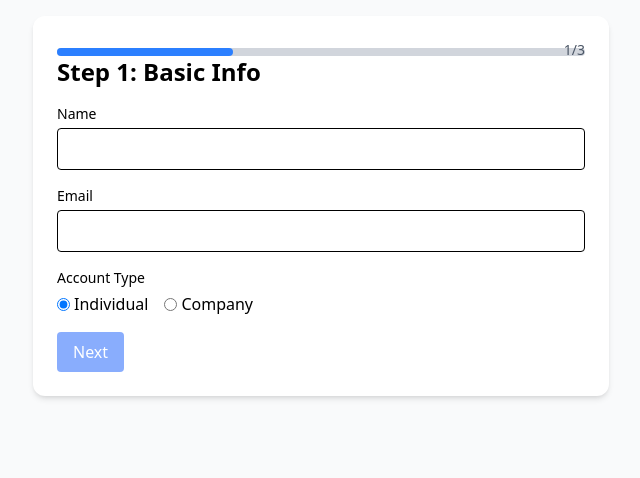
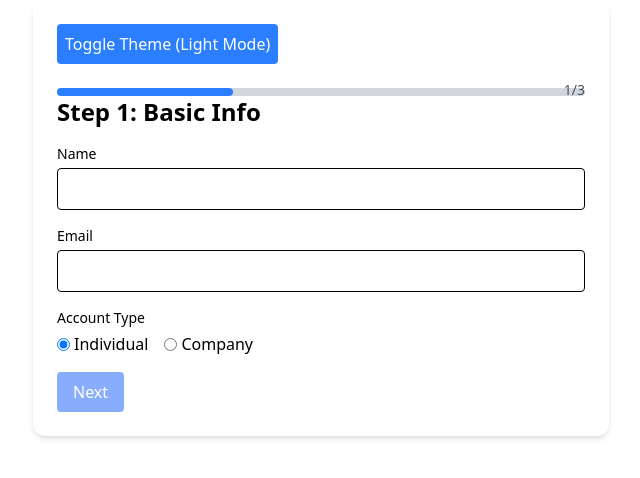
Before and after one commit to mohamedragaey/multi-step-app, a React (Vite) app: page /step1 in a window 1280 px wide. Shown: the top 478 px of the page, without its empty margins (319-959 px from the left). Built offline with nearby package versions, Linux system fonts and the light colour scheme; the HTML template or start-up script is replaced by a standard one.

Commit message:
feat: implement Toggle theme (light / dark) functionality

```diff
--- a/src/App.tsx
+++ b/src/App.tsx
@@ -1,15 +1,25 @@
 import { BrowserRouter as Router } from 'react-router-dom';
 import AppRoutes from './routes/AppRoutes';
 import ProgressBar from './components/ProgressBar';
+import ThemeToggle from './components/ThemeToggle';
+import React from 'react';
+import { useSelector } from 'react-redux';
+import { RootState } from './store/store';
 
 const App = () => {
+  const theme = useSelector((state: RootState) => state.theme.mode);
+
+  // Apply theme class to the body
+  React.useEffect(() => {
+    document.body.className = theme;  // 'light' or 'dark'
+  }, [theme]);
+
   return (
     <Router>
-      <div className="min-h-screen bg-gray-50 p-4">
-        <div className="max-w-xl mx-auto bg-white shadow-md p-6 rounded-xl">
-          <ProgressBar />
-          <AppRoutes />
-        </div>
+      <div className="max-w-xl mx-auto bg-white shadow-md p-6 rounded-xl">
+        <ThemeToggle />
+        <ProgressBar />
+        <AppRoutes />
       </div>
     </Router>
   );
--- /dev/null
+++ b/src/components/ThemeToggle.tsx
@@ -0,0 +1,24 @@
+import { useDispatch, useSelector } from 'react-redux';
+import { RootState } from '../store/store';
+import { toggleTheme } from '../features/theme/themeSlice';
+
+const ThemeToggle = () => {
+  const dispatch = useDispatch();
+  const theme = useSelector((state: RootState) => state.theme.mode);
+
+  // Toggle the theme
+  const handleThemeToggle = () => {
+    dispatch(toggleTheme());
+  };
+
+  return (
+    <button
+      onClick={handleThemeToggle}
+      className="mb-4 p-2 bg-blue-500 text-white rounded"
+    >
+      Toggle Theme ({theme === 'light' ? 'Light' : 'Dark'} Mode)
+    </button>
+  );
+};
+
+export default ThemeToggle;
--- /dev/null
+++ b/src/features/theme/themeSlice.ts
@@ -0,0 +1,23 @@
+import { createSlice } from '@reduxjs/toolkit';
+
+interface ThemeState {
+  mode: 'light' | 'dark';
+}
+
+const initialState: ThemeState = {
+  mode: localStorage.getItem('theme') === 'dark' ? 'dark' : 'light',
+};
+
+const themeSlice = createSlice({
+  name: 'theme',
+  initialState,
+  reducers: {
+    toggleTheme: (state) => {
+      state.mode = state.mode === 'light' ? 'dark' : 'light';
+      localStorage.setItem('theme', state.mode);  // Persist to localStorage
+    },
+  },
+});
+
+export const { toggleTheme } = themeSlice.actions;
+export default themeSlice.reducer;
--- a/src/index.css
+++ b/src/index.css
@@ -1 +1,13 @@
 @import "tailwindcss";
+
+/* Light Theme (default) */
+body.light {
+    background-color: white;
+    color: black;
+}
+
+/* Dark Theme */
+body.dark {
+    background-color: #1a202c;
+    color: white;
+}
--- a/src/store/store.ts
+++ b/src/store/store.ts
@@ -1,6 +1,7 @@
-import { configureStore } from '@reduxjs/toolkit';
-import formReducer from '../features/form/formSlice';
-import { loadFormFromStorage, saveFormToStorage } from '../utils/storage';
+import { configureStore } from "@reduxjs/toolkit";
+import formReducer from "../features/form/formSlice";
+import themeReducer from "../features/theme/themeSlice";
+import { loadFormFromStorage, saveFormToStorage } from "../utils/storage";
 
 const preloadedState = {
   form: loadFormFromStorage(),
@@ -9,6 +10,7 @@ const preloadedState = {
 export const store = configureStore({
   reducer: {
     form: formReducer,
+    theme: themeReducer,
   },
   preloadedState,
 });
```
